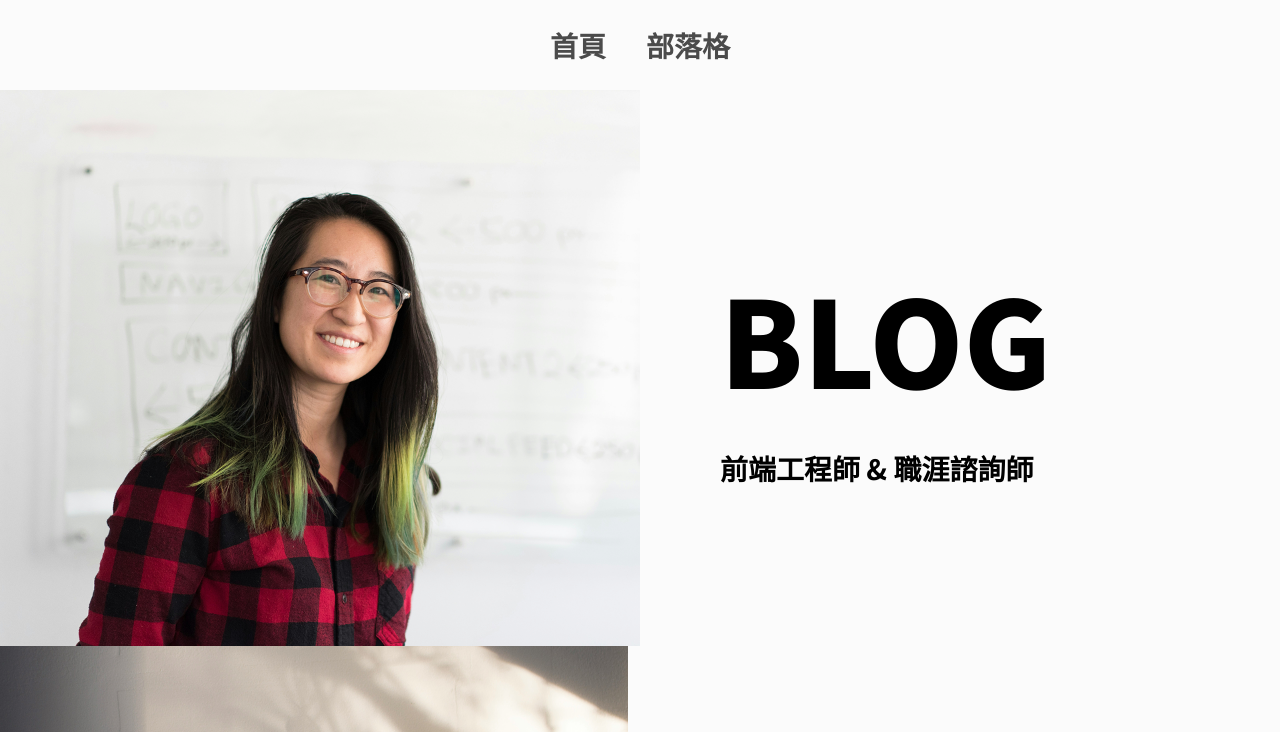
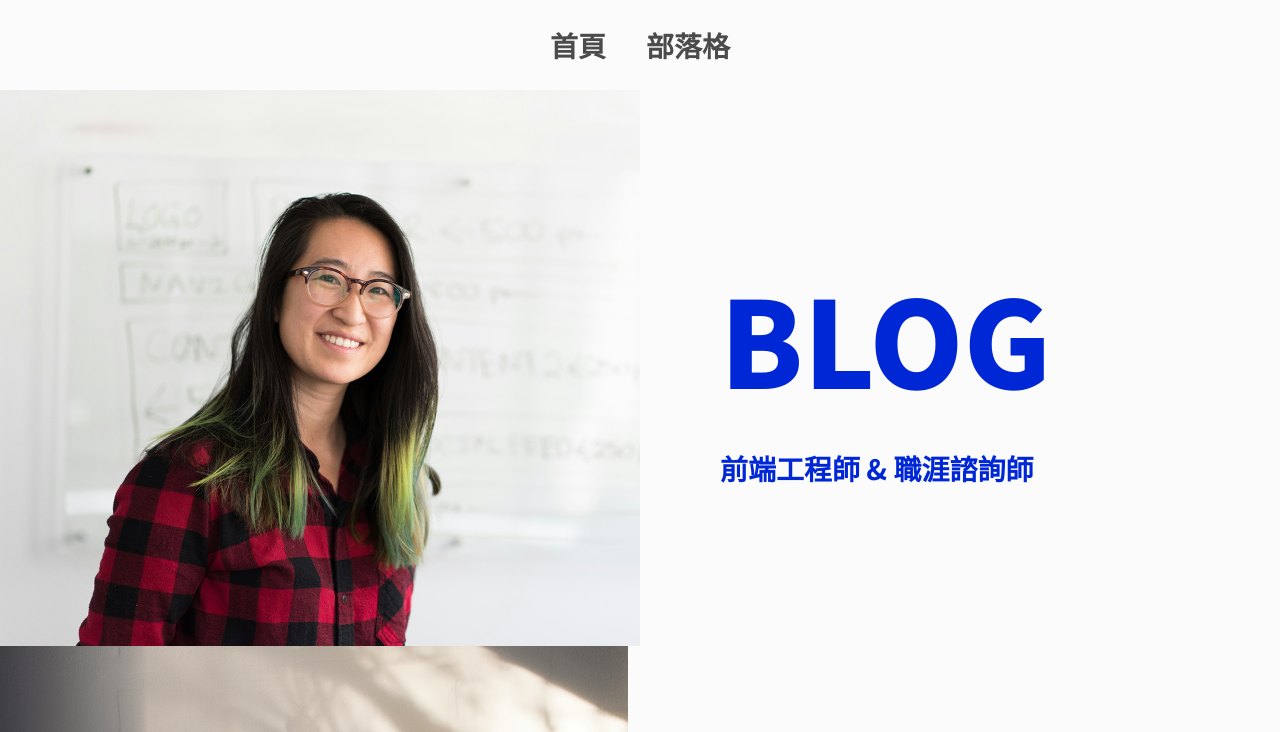
Before and after one commit to CHEN-YU-LAN/2025HTMLFinalHW, a plain HTML site: page index.html in a window 1280 px wide. Shown: the top 732 px of the page. Drawn offline with nearby package versions, Linux system fonts and the light colour scheme.

Commit message:
修正顏色
.banner-content .title {
    font-size: 120px;
    font-weight: 900;
    margin-bottom: 12px;
    color: #0027D5; /* 深藍色 */
}

.banner-content .sub-title {
    color: #0027D5; /* 深藍色 */
}

```diff
--- a/style.css
+++ b/style.css
@@ -118,11 +118,13 @@ body {
     font-size: 120px;
     font-weight: 900;
     margin-bottom: 12px;
+    color: #0027D5;
 }
 .banner-content .sub-title {
     font-size: 28px;
     font-weight: 700;
     margin-top: 20px;
+    color: #0027D5;
 }
 
 @media (max-width: 767px) {
```
